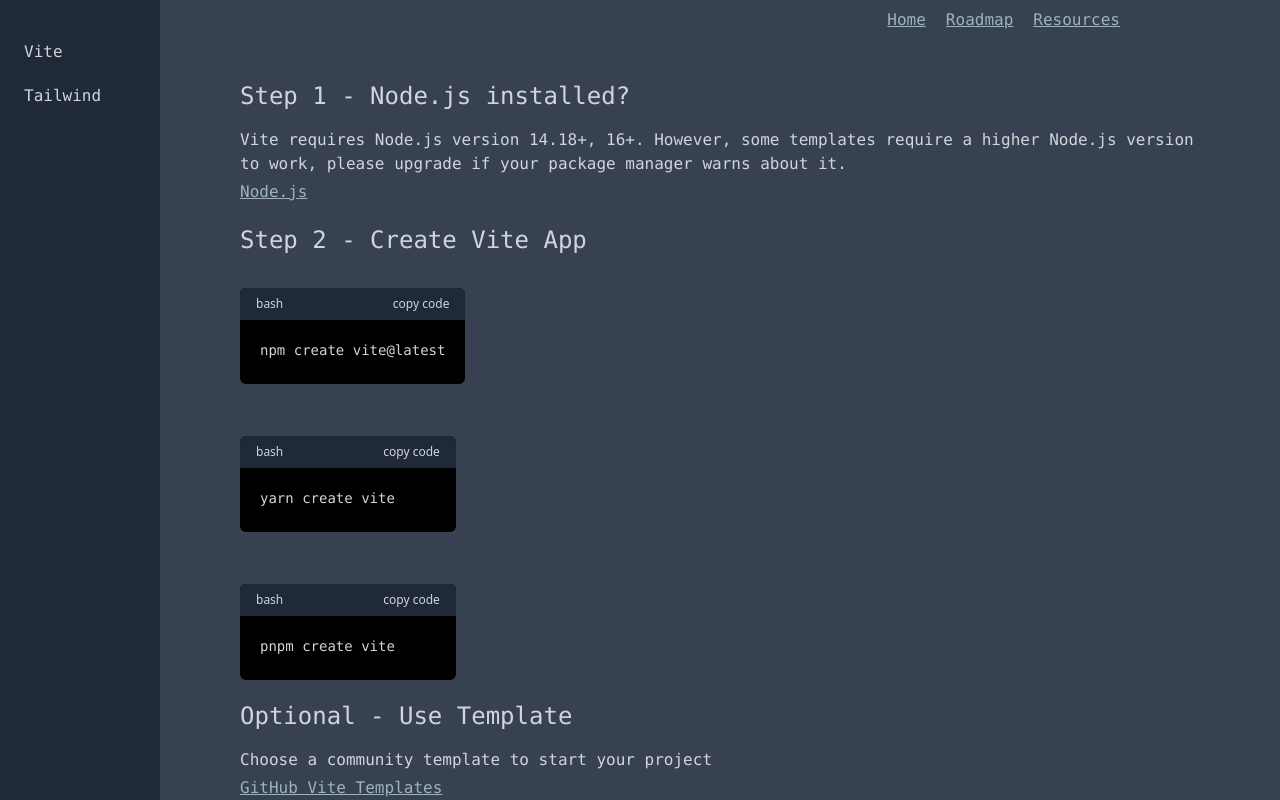
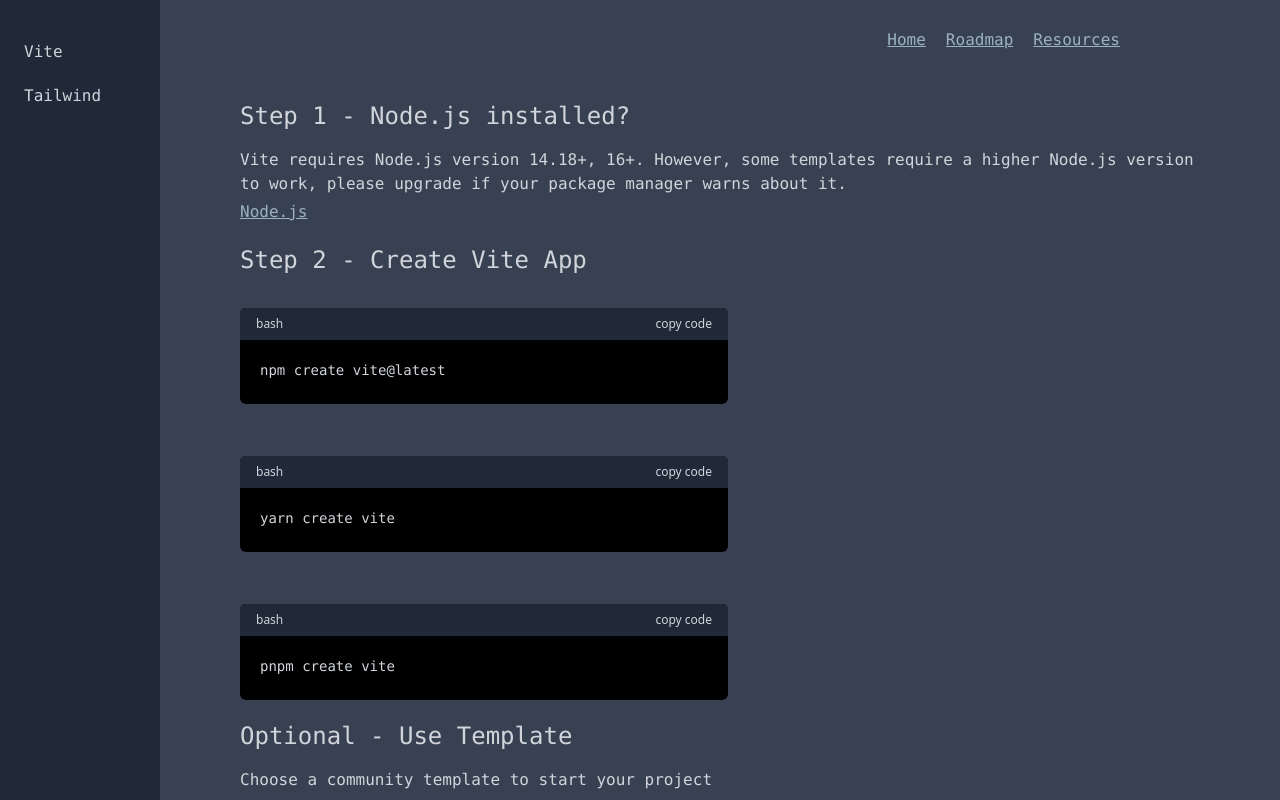
Before and after one commit to timobickmann/roadmap, a React (Vite) app: page /resources/vite/setup in a window 1280 px wide. Shown: the top 800 px of the page. Built offline with nearby package versions, Linux system fonts and the light colour scheme; some icons are missing.

Commit message:
mobile test

```diff
--- a/src/App.tsx
+++ b/src/App.tsx
@@ -20,7 +20,7 @@
             <Route path="/resources/*" element={<SidebarResources />} />
           </Routes>
 
-          <div className="mx-2 sm:mx-5 container md:mx-10 lg:mx-20 mb-5 w-full">
+          <div className="mx-2 sm:mx-5 container md:mx-10 lg:mx-20 mb-5 w-full pt-5">
             <Header />
             <Routes>
               <Route index element={<Home />} />
--- a/src/components/CodeBlock.tsx
+++ b/src/components/CodeBlock.tsx
@@ -24,7 +24,7 @@
               copy code
             </button>
           </div>
-          <div className="mx-auto sm:mx-5 my-5 w-60 sm:w-72 md:w-[28rem] lg:w-auto overflow-y-auto text-sm">
+          <div className="mx-auto sm:mx-5 my-5 w-60 sm:w-72 md:w-[28rem] lg:w-auto lg:min-w-[28rem] overflow-y-auto text-sm">
             <code className="">{code}</code>
           </div>
         </div>
```
